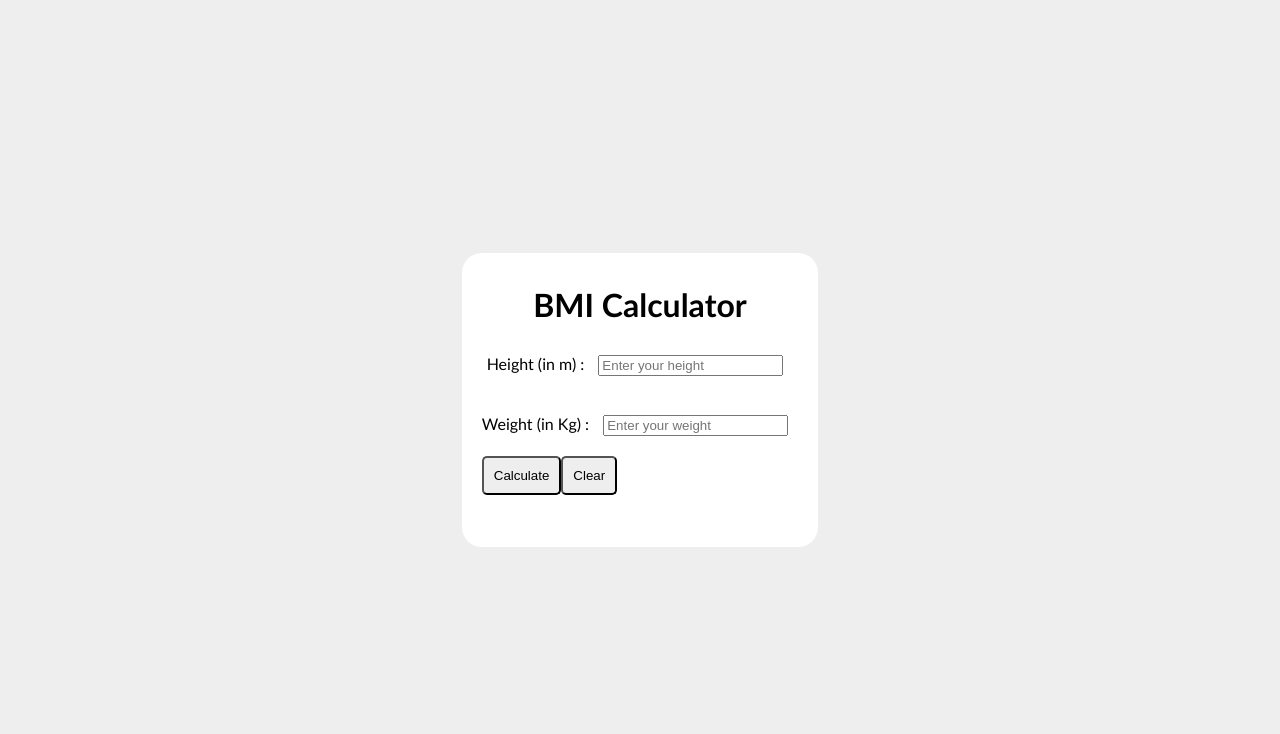
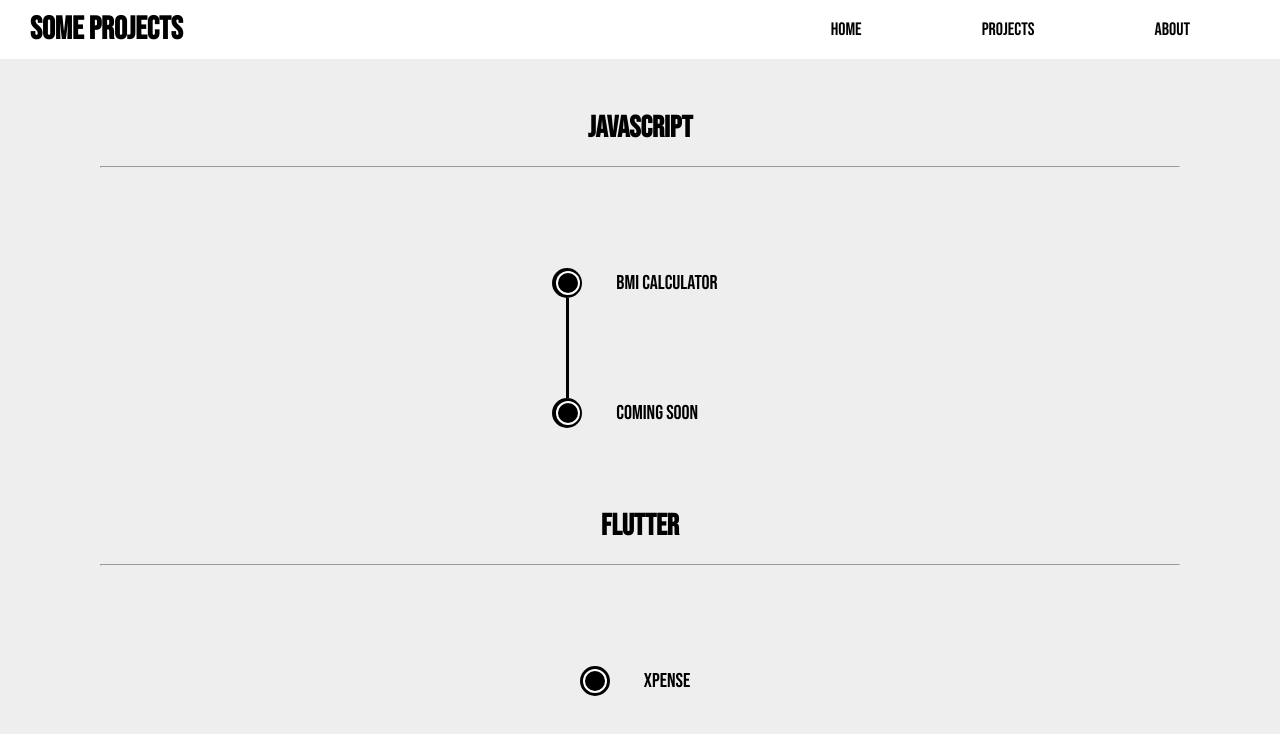
Before and after one commit to DarhkVoyd/Some-Projects, a plain HTML site: page index.html in a window 1280 px wide. Drawn offline with Linux system fonts and the light colour scheme.

Commit message:
Restructured

```diff
--- a/index.html
+++ b/index.html
@@ -1,38 +1,88 @@
 <!DOCTYPE html>
-<html lang="en">
-	<head>
-		<meta charset="UTF-8" />
-		<meta http-equiv="X-UA-Compatible" content="IE=edge" />
-		<meta name="viewport" content="width=device-width, initial-scale=1.0" />
-		<title>BMI Calculator</title>
-		<link rel="stylesheet" href="style.css" />
-		<script src="script.js" defer></script>
-	</head>
-	<body>
-		<div id="card">
-			<header><h1 id="main-title">BMI Calculator</h1></header>
-			<label for="height"
-				>Height (in m) :
-				<input
-					type="text"
-					name="height"
-					id="height"
-					placeholder="Enter your height"
-			/></label>
-			<br />
-			<label for="weight"
-				>Weight (in Kg) :
-				<input
-					type="text"
-					name="weight"
-					id="weight"
-					placeholder="Enter your weight"
-			/></label>
-			<div id="buttons">
-				<button type="submit" id="calculate">Calculate</button>
-				<button type="submit" id="clear">Clear</button>
+<!-- External Stylesheets -->
+<link href="mainStyles.css" rel="stylesheet">
+
+<!-- External Fonts -->
+<link href='https://fonts.googleapis.com/css?family=Bebas Neue' rel='stylesheet'>
+
+<html>
+<head></head>
+	<meta charset="utf-8">
+	<meta name="viewport" content="width=device-width, initial-scale=1">
+	<title>Some Projects</title>
+</head>
+<body>
+
+	<!-- The Nav Bar Starts -->
+	<div class="nav-bar" id="Home">
+		<div class="nav-header">
+			<header><h1 class="logo">Some Projects</h1></header>
+		</div>
+		<div class="nav-wrapper">
+			<nav>
+				<ul>
+					<li><a href="#Home">Home</a></li>
+					<li><a href="#Projects">Projects</a></li>
+					<li><a href="#About">About</a></li>
+				</ul>
+			</nav>
+		</div>
+	</div>
+	<!-- The Nav Bar Ends -->
+
+	<div class="wrapper">
+		<!-- The Start -->
+		<div id="projects">
+			<!-- First Tech Stack Starts -->
+			<h2 class="Tech-Stack">JavaScript</h2>
+			<hr class="line-break">
+			<div class="project-list">
+				<div class="list-wrapper">
+
+					<div class="proj-item">
+						<div class="project-bullet-below" for="BMI Calculator"></div>
+						<div class="project-bullet-over" for="BMI Calculator"></div>
+						<div class="project-bullet-top" for="BMI Calculator"></div>
+						<ul>
+							<li class="dev-proj"><a id="BMI Calculator" href="bmi-calculator/index.html">BMI Calculator</a></li>
+						</ul>
+					</div>
+
+					<div class = "vertical"></div>
+
+					<div class="proj-item">
+						<div class="project-bullet-below" for="Coming Soon"></div>
+						<div class="project-bullet-over" for="Coming Soon"></div>
+						<div class="project-bullet-top" for="Coming Soon"></div>
+						<ul>
+							<li class="dev-proj"><a id="Coming Soon" href="#">Coming Soon</a></li>
+						</ul>
+					</div>
+
+				</div>
 			</div>
-			<p id="result"></p>
+			<!-- First Tech Stack Ends -->
+
+			<!-- Second Tech Stack Starts -->
+			<h2 class="Tech-Stack">Flutter</h2>
+			<hr class="line-break">
+			<div class="project-list">
+				<div class="list-wrapper">
+
+					<div class="proj-item">
+						<div class="project-bullet-below" for="Xpense"></div>
+						<div class="project-bullet-over" for="Xpense"></div>
+						<div class="project-bullet-top" for="Xpense"></div>
+						<ul>
+							<li class="dev-proj"><a id="Xpense" href="https://github.com/DarhkVoyd/Xpense" target="_blank">Xpense</a></li>
+						</ul>
+					</div>
+
+				</div>
+			</div>
+			<!-- Second Tech Stack Ends -->
 		</div>
-	</body>
+		<!-- The End -->
+	</div>
+</body>
 </html>
--- /dev/null
+++ b/mainStyles.css
@@ -0,0 +1,160 @@
+* {
+	margin: 0;
+	padding: 0;
+	box-sizing: border-box;
+}
+
+body {
+	background: rgb(238, 238, 238);
+}
+
+.nav-bar {
+	background: white;
+	padding: 10px 30px 10px 30px;
+	position: fixed;
+	top: 0;
+	left: 0;
+	right: 0;
+	margin: 0 auto;
+	display: flex;
+	flex-direction: row;
+	justify-content: space-between;
+}
+
+.nav-bar .nav-header header h1 {
+	font-family: 'Bebas Neue', sans-serif;
+	font-size: 32px;
+	color: black;
+}
+
+.nav-bar .nav-wrapper {
+	display: flex;
+	flex-direction: row;
+	align-items: center;
+}
+
+.nav-wrapper nav ul {
+	display: flex;
+	flex-direction: row;
+}
+
+.nav-wrapper nav li {
+	margin: 0px 60px 0px 60px;
+	list-style: none;
+}
+
+.nav-wrapper nav li a {
+	font-family: 'Bebas Neue', sans-serif;
+	font-size: 18px;
+	color: black;
+	text-decoration: none;
+}
+
+.wrapper {
+	/* background: black; */
+	padding: 50px 100px 0px 100px;
+	display: flex;
+	flex-direction: column;
+	align-items: center;
+}
+
+#projects {
+	/* background: blue; */
+	position: relative;
+	width: 100%;
+	display: flex;
+	flex-direction: column;
+	align-items: center;
+	animation: projects 2s ease-out 1 forwards;
+}
+
+.wrapper h2.Tech-Stack {
+	/* background: orange; */
+	font-family: 'Bebas Neue', sans-serif;
+	margin: 60px 0 20px 0;
+	font-size: 30px;
+}
+
+.line-break {
+	/* background: red; */
+	margin: 0 auto;
+	width: 100%;
+}
+
+.wrapper #projects .project-list {
+	/* background: red; */
+	margin: 100px 0 20px 0;
+	width: 100%;
+	display: flex;
+	flex-direction: column;
+	align-items: center;
+}
+
+.wrapper .proj-item {
+	/* background: purple; */
+	display: flex;
+	flex-direction: row;
+	justify-content: flex-start;
+	align-items: center;
+	z-index: 3;
+}
+
+.vertical {
+	position: relative;
+	left: 13.5px;
+	border-left: 3px solid black;
+	height: 100px;
+}
+
+.wrapper .project-list .project-bullet-below {
+	width: 30px;
+	height: 30px;
+	background: black;
+	border-radius: 100%;
+}
+
+.wrapper .project-bullet-over {
+	position: relative;
+	left: -26.8px;
+	width: 24px;
+	height: 24px;
+	background: white;
+	border-radius: 100%;
+}
+
+.wrapper .project-bullet-top {
+	position: relative;
+	left: -48.5px;
+	width: 20px;
+	height: 20px;
+	background: black;
+	border-radius: 100%;
+}
+
+.wrapper li {
+	margin-left: 0px;
+	list-style: none;
+}
+
+.wrapper #projects .dev-proj a {
+	position: relative;
+	left: -10px;
+	font-family: 'Bebas Neue', sans-serif;
+	font-size: 20px;
+	color: black;
+	text-decoration: none;
+	cursor: pointer;
+}
+
+/* Animations */
+
+@keyframes projects {
+	0% {
+		opacity: 0;
+		top: 200px;
+	}
+	100% {
+		opacity: 100;
+		top: 0px;
+	}
+}
```
Also changed, not shown: bmi-calculator/index.html (added, +40 -0 lines), bmi-calculator/script.js (renamed from script.js), bmi-calculator/style.css (renamed from style.css), 1 other file.
